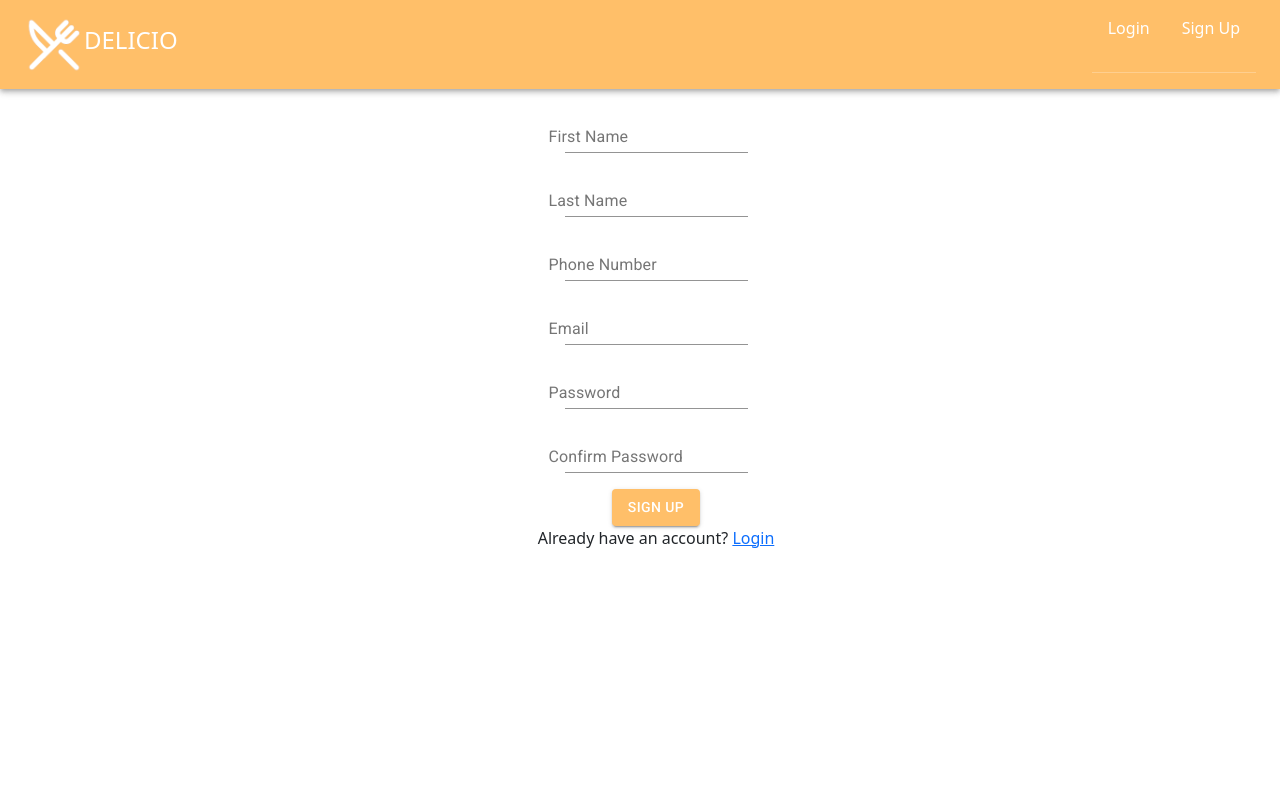
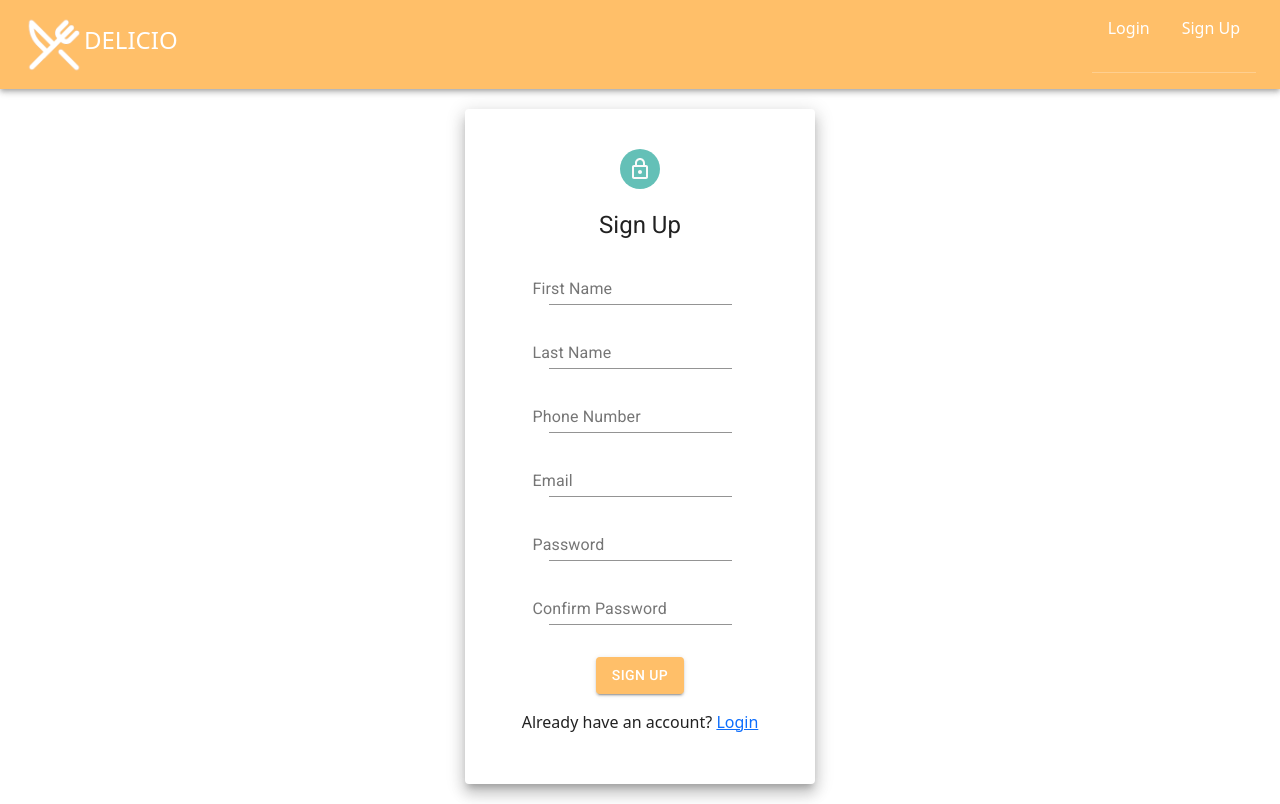
Before and after one commit to capstone-delicio/delicio, a React app: page /signup in a window 1280 px wide. Built offline with nearby package versions, Linux system fonts and the light colour scheme.

Commit message:
signin/signup styled

```diff
--- a/client/components/Login.js
+++ b/client/components/Login.js
@@ -2,27 +2,37 @@ import React from 'react';
 import { useSelector, useDispatch } from 'react-redux';
 import { Link } from 'react-router-dom';
 import { authenticate } from '../store';
-import { Grid, TextField, Button, Paper, Avatar } from '@material-ui/core';
 import LockOutlinedIcon from '@material-ui/icons/LockOutlined';
+import {
+  Grid,
+  TextField,
+  Button,
+  Paper,
+  Avatar,
+  makeStyles,
+  Typography,
+} from '@material-ui/core';
 
 // import Grid from '@material-ui/core/Grid';
 // import TextField from '@material-ui/core/TextField';
 // import Button from '@material-ui/core/Button';
 
 const Login = () => {
-  const paperStyle = {
+  const useStyles = makeStyles((theme) => ({
+    paperStyle: {
       padding: 20,
-    height: '55vh',
+      maxHeight: 650,
       width: 300,
       margin: '20px auto',
       textAlign: 'center',
       alignItems: 'center',
       justifyContent: 'center',
-  };
+    },
+    avatar: { backgroundColor: '#64c0b7' },
+    spacing: { margin: theme.spacing(2) },
+  }));
 
-  const avatarStyle = { backgroundColor: 'blue' };
-
-  const btnStyle = { margin: '8px 0' };
+  const classes = useStyles();
 
   const dispatch = useDispatch();
 
@@ -40,19 +50,23 @@ const Login = () => {
 
   return (
     <div id="logins">
-      <form id="loginForm" onSubmit={handleSubmit} name="login">
-        {/* <Grid> */}
       <Grid
         container
         alignItems="center"
         justifyContent="center"
         direction="column">
-          <Paper elevation={10} style={paperStyle}>
-            <Grid align="center">
-              <Avatar style={avatarStyle}>
+        <form id="loginForm" onSubmit={handleSubmit} name="login">
+          <Paper elevation={10} className={classes.paperStyle}>
+            <Grid item align="center">
+              <Avatar className={classes.avatar}>
                 <LockOutlinedIcon />
               </Avatar>
-              <h2>Sign In</h2>
+              <Typography
+                component="h1"
+                variant="h5"
+                className={classes.spacing}>
+                Sign In
+              </Typography>
             </Grid>
             <Grid item>
               <TextField name="email" label="Email" type="text" />
@@ -61,7 +75,7 @@ const Login = () => {
               <TextField name="password" label="Password" type="password" />
             </Grid>
             <Button
-              style={btnStyle}
+              className={classes.spacing}
               variant="contained"
               color="primary"
               type="submit">
@@ -76,9 +90,8 @@ const Login = () => {
               <div style={{ color: 'red' }}> {error.response.data} </div>
             )}
           </Paper>
+        </form>
       </Grid>
-        {/* </Grid> */}
-      </form>
     </div>
   );
 };
--- a/client/components/SignUp.js
+++ b/client/components/SignUp.js
@@ -1,28 +1,50 @@
-import React, { useState } from 'react'
-import { useSelector, useDispatch } from 'react-redux'
-import { Link } from 'react-router-dom'
-import { authenticateSignUp } from '../store'
-import Grid from '@material-ui/core/Grid'
-import TextField from '@material-ui/core/TextField'
-import Button from '@material-ui/core/Button'
+import React, { useState } from 'react';
+import { useSelector, useDispatch } from 'react-redux';
+import { Link } from 'react-router-dom';
+import { authenticateSignUp } from '../store';
+import LockOutlinedIcon from '@material-ui/icons/LockOutlined';
+import {
+  Grid,
+  TextField,
+  Button,
+  makeStyles,
+  Paper,
+  Typography,
+  Avatar,
+} from '@material-ui/core';
 
 const Signup = () => {
-  const [passwordError, setPasswordError] = useState('')
-  const dispatch = useDispatch()
+  const useStyles = makeStyles((theme) => ({
+    paperStyle: {
+      padding: 20,
+      height: 675,
+      width: 350,
+      margin: '20px auto',
+      textAlign: 'center',
+      alignItems: 'center',
+      justifyContent: 'center',
+    },
+    avatar: { backgroundColor: '#64c0b7' },
+    spacing: { margin: theme.spacing(2) },
+  }));
+
+  const classes = useStyles();
+  const [passwordError, setPasswordError] = useState('');
+  const dispatch = useDispatch();
 
   const { error } = useSelector((state) => {
-    return state.auth
-  })
+    return state.auth;
+  });
 
   const handleSubmit = (e) => {
-    e.preventDefault()
-    const formName = e.target.name
-    const first_name = e.target.first_name.value
-    const last_name = e.target.last_name.value
-    const phone_number = e.target.phone_number.value
-    const email = e.target.email.value
-    const password = e.target.password.value
-    const confirmPassword = e.target.confirmPassword.value
+    e.preventDefault();
+    const formName = e.target.name;
+    const first_name = e.target.first_name.value;
+    const last_name = e.target.last_name.value;
+    const phone_number = e.target.phone_number.value;
+    const email = e.target.email.value;
+    const password = e.target.password.value;
+    const confirmPassword = e.target.confirmPassword.value;
     if (confirmPassword === password) {
       dispatch(
         authenticateSignUp(
@@ -31,24 +53,35 @@ const Signup = () => {
           phone_number,
           email,
           password,
-          formName
-        )
-      )
+          formName,
+        ),
+      );
     }
     if (confirmPassword !== password) {
-      setPasswordError('Passwords do not match')
+      setPasswordError('Passwords do not match');
     }
-  }
+  };
 
   return (
     <div id="signups">
-      <form id="signupForm" onSubmit={handleSubmit} name="signup">
       <Grid
         container
         alignItems="center"
         justifyContent="center"
-          direction="column"
-        >
+        direction="column">
+        <form id="signupForm" onSubmit={handleSubmit} name="signup">
+          <Paper elevation={10} className={classes.paperStyle}>
+            <Grid item align="center">
+              <Avatar className={classes.avatar}>
+                <LockOutlinedIcon />
+              </Avatar>
+              <Typography
+                component="h1"
+                variant="h5"
+                className={classes.spacing}>
+                Sign Up
+              </Typography>
+            </Grid>
             <Grid item>
               <TextField name="first_name" label="First Name" type="text" />
             </Grid>
@@ -71,7 +104,11 @@ const Signup = () => {
                 type="password"
               />
             </Grid>
-          <Button variant="contained" color="primary" type="submit">
+            <Button
+              variant="contained"
+              color="primary"
+              type="submit"
+              className={classes.spacing}>
               Sign Up
             </Button>
             <p>
@@ -82,10 +119,11 @@ const Signup = () => {
               <div style={{ color: 'red' }}> {error.response.data} </div>
             )}
             <div style={{ color: 'red' }}>{passwordError}</div>
+          </Paper>
+        </form>
       </Grid>
-      </form>
     </div>
-  )
-}
+  );
+};
 
-export default Signup
+export default Signup;
```
Also changed, not shown: client/components/EventCard.js (+1 -7 lines). Lines whose indentation alone changed are shown as unchanged.
